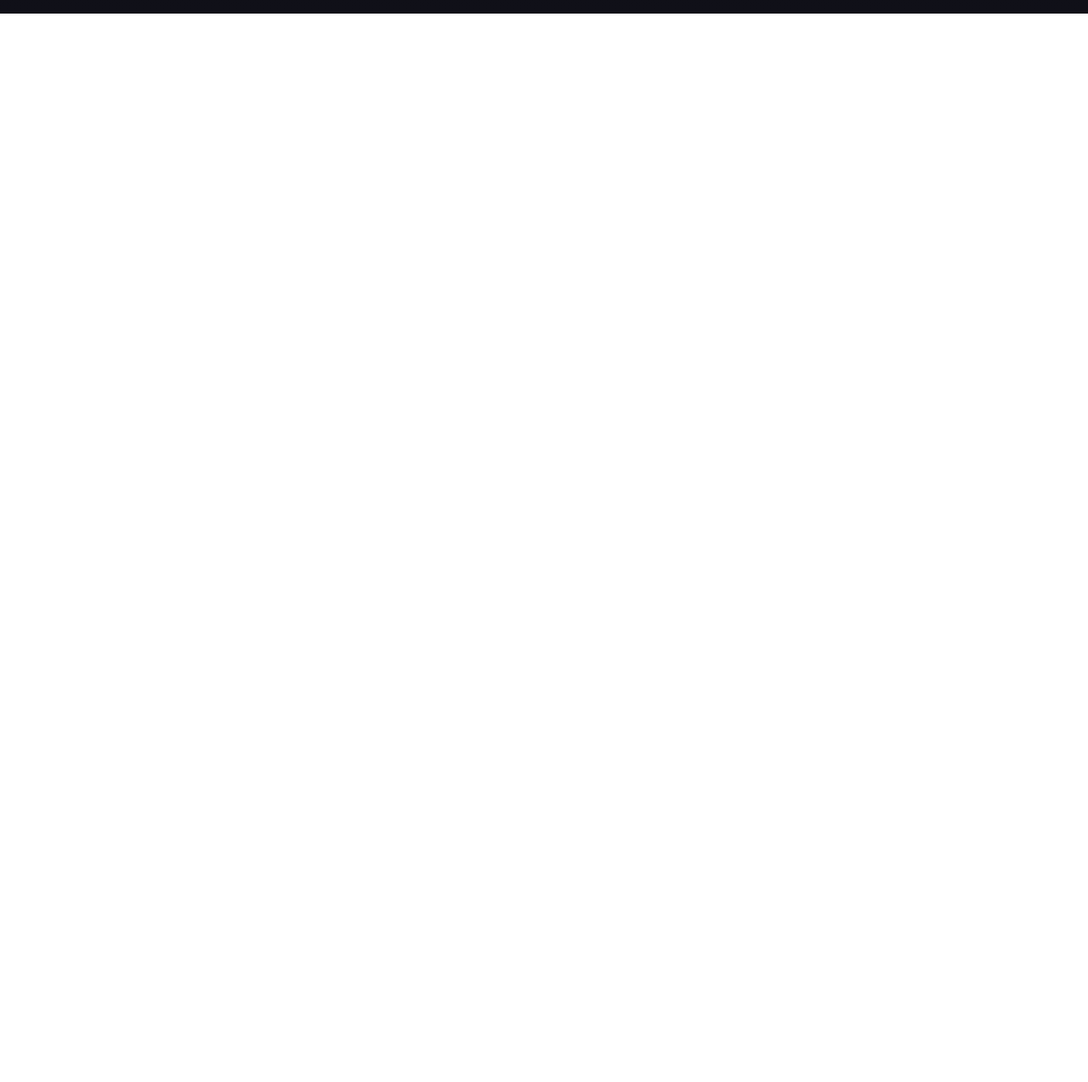
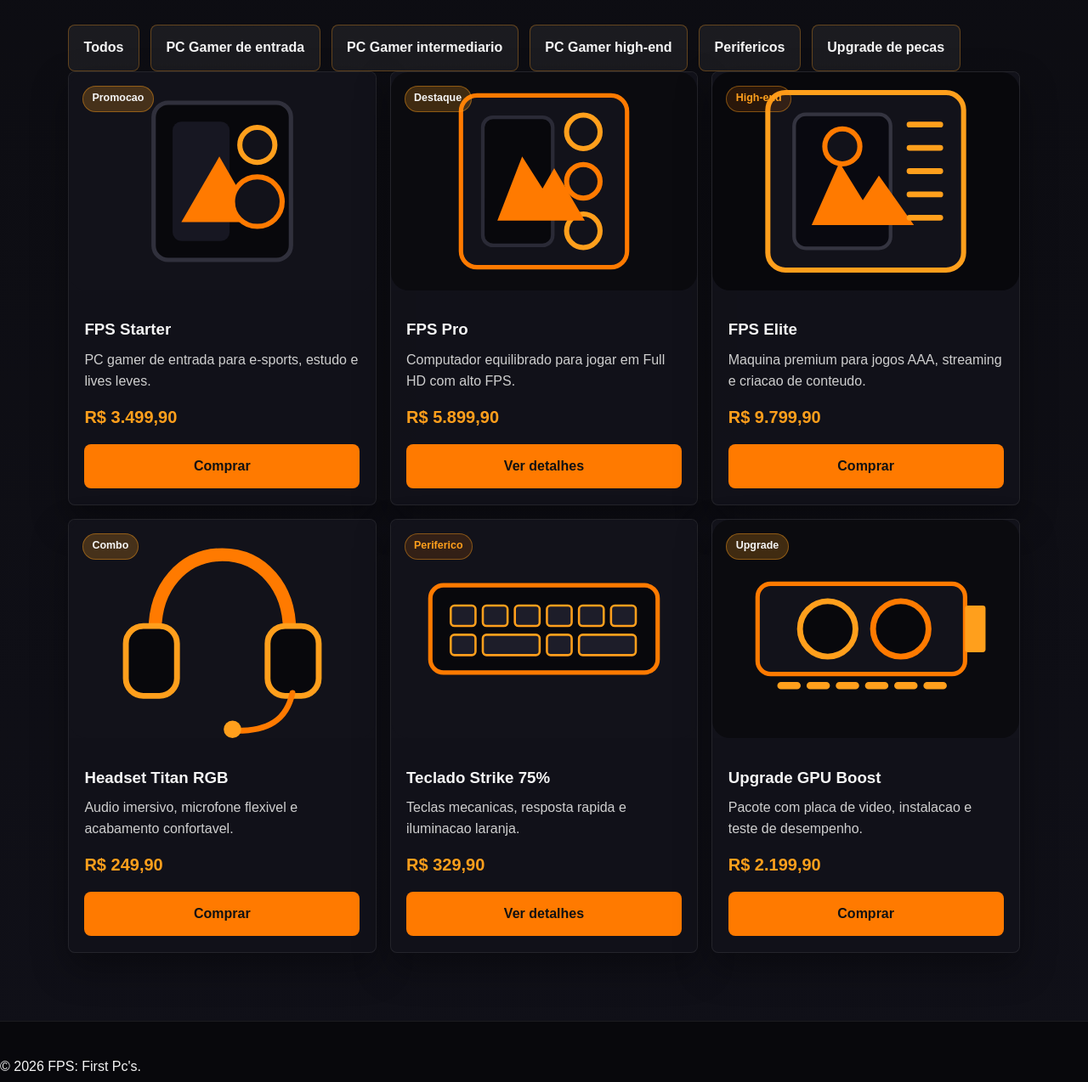
Before and after one commit to BrunoCarreiroCS/CP3_front_end_0524, a plain HTML site: page pages/portifolio.html in a window 1280 px wide. Shown: the part 784-2058 px from the top of the page at 85% size. Before the commit the page ends 800 px from the top, so only its background shows below. Drawn offline with Linux system fonts and the light colour scheme.

Commit message:
feat: criar página de portfólio com cards de produtos

```diff
--- a/pages/portifolio.html
+++ b/pages/portifolio.html
@@ -9,7 +9,7 @@
 <body>
   <header class="site-header">
     <nav class="navbar" aria-label="Navegacao principal">
-      <a class="brand" href="../index.html">FPS</a>
+      <a class="brand" href="../index.html">FPS<span>First Pc's</span></a>
       <button class="menu-toggle" type="button" aria-label="Abrir menu" aria-expanded="false">Menu</button>
       <ul class="nav-links">
         <li><a href="../index.html">Home</a></li>
@@ -19,9 +19,100 @@
       </ul>
     </nav>
   </header>
-  <main class="page-shell">
-    <section class="container">
-      <h1>Portifolio gamer</h1>
+  <main>
+    <section class="page-hero">
+      <div class="container">
+        <p class="eyebrow">Portifolio</p>
+        <h1>Produtos gamers para cada fase do seu setup</h1>
+        <p>Compare PCs, perifericos e upgrades selecionados pela FPS para entregar desempenho real nos jogos.</p>
+      </div>
+    </section>
+
+    <section class="section">
+      <div class="container">
+        <div class="section-heading">
+          <p class="eyebrow">Categorias</p>
+          <h2>Escolha seu nivel</h2>
+          <p>Use os filtros para encontrar o produto ideal para o seu objetivo.</p>
+        </div>
+
+        <div class="filter-actions" aria-label="Filtros de produtos">
+          <button class="filter-btn active" type="button" data-filter="todos">Todos</button>
+          <button class="filter-btn" type="button" data-filter="entrada">PC Gamer de entrada</button>
+          <button class="filter-btn" type="button" data-filter="intermediario">PC Gamer intermediario</button>
+          <button class="filter-btn" type="button" data-filter="high-end">PC Gamer high-end</button>
+          <button class="filter-btn" type="button" data-filter="perifericos">Perifericos</button>
+          <button class="filter-btn" type="button" data-filter="upgrade">Upgrade de pecas</button>
+        </div>
+
+        <div class="product-grid catalog-grid" data-product-grid>
+          <article class="product-card" data-category="entrada" data-promo="true">
+            <span class="tag tag-hot">Promocao</span>
+            <img src="../src/assets/img/pc-starter.svg" alt="PC Gamer FPS Starter">
+            <div class="product-body">
+              <h3>FPS Starter</h3>
+              <p>PC gamer de entrada para e-sports, estudo e lives leves.</p>
+              <strong>R$ 3.499,90</strong>
+              <button type="button">Comprar</button>
+            </div>
+          </article>
+
+          <article class="product-card" data-category="intermediario" data-promo="true">
+            <span class="tag tag-hot">Destaque</span>
+            <img src="../src/assets/img/pc-pro.svg" alt="PC Gamer FPS Pro">
+            <div class="product-body">
+              <h3>FPS Pro</h3>
+              <p>Computador equilibrado para jogar em Full HD com alto FPS.</p>
+              <strong>R$ 5.899,90</strong>
+              <button type="button">Ver detalhes</button>
+            </div>
+          </article>
+
+          <article class="product-card" data-category="high-end" data-promo="false">
+            <span class="tag">High-end</span>
+            <img src="../src/assets/img/pc-elite.svg" alt="PC Gamer FPS Elite">
+            <div class="product-body">
+              <h3>FPS Elite</h3>
+              <p>Maquina premium para jogos AAA, streaming e criacao de conteudo.</p>
+              <strong>R$ 9.799,90</strong>
+              <button type="button">Comprar</button>
+            </div>
+          </article>
+
+          <article class="product-card" data-category="perifericos" data-promo="true">
+            <span class="tag tag-hot">Combo</span>
+            <img src="../src/assets/img/headset-rgb.svg" alt="Headset gamer RGB">
+            <div class="product-body">
+              <h3>Headset Titan RGB</h3>
+              <p>Audio imersivo, microfone flexivel e acabamento confortavel.</p>
+              <strong>R$ 249,90</strong>
+              <button type="button">Comprar</button>
+            </div>
+          </article>
+
+          <article class="product-card" data-category="perifericos" data-promo="false">
+            <span class="tag">Periferico</span>
+            <img src="../src/assets/img/teclado-mecanico.svg" alt="Teclado mecanico gamer">
+            <div class="product-body">
+              <h3>Teclado Strike 75%</h3>
+              <p>Teclas mecanicas, resposta rapida e iluminacao laranja.</p>
+              <strong>R$ 329,90</strong>
+              <button type="button">Ver detalhes</button>
+            </div>
+          </article>
+
+          <article class="product-card" data-category="upgrade" data-promo="true">
+            <span class="tag tag-hot">Upgrade</span>
+            <img src="../src/assets/img/gpu-upgrade.svg" alt="Placa de video para upgrade gamer">
+            <div class="product-body">
+              <h3>Upgrade GPU Boost</h3>
+              <p>Pacote com placa de video, instalacao e teste de desempenho.</p>
+              <strong>R$ 2.199,90</strong>
+              <button type="button">Comprar</button>
+            </div>
+          </article>
+        </div>
+      </div>
     </section>
   </main>
   <footer class="site-footer">
```
Also changed, not shown: src/assets/img/gpu-upgrade.svg (added), src/assets/img/pc-elite.svg (added), src/assets/img/teclado-mecanico.svg (added).
